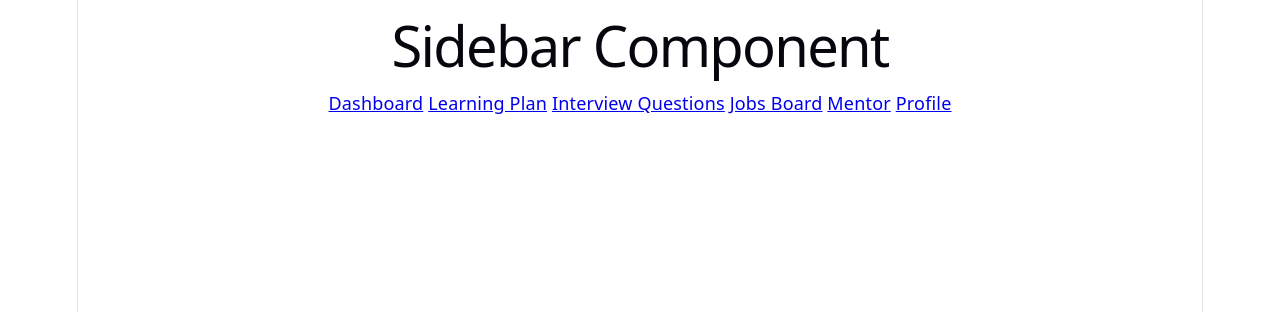
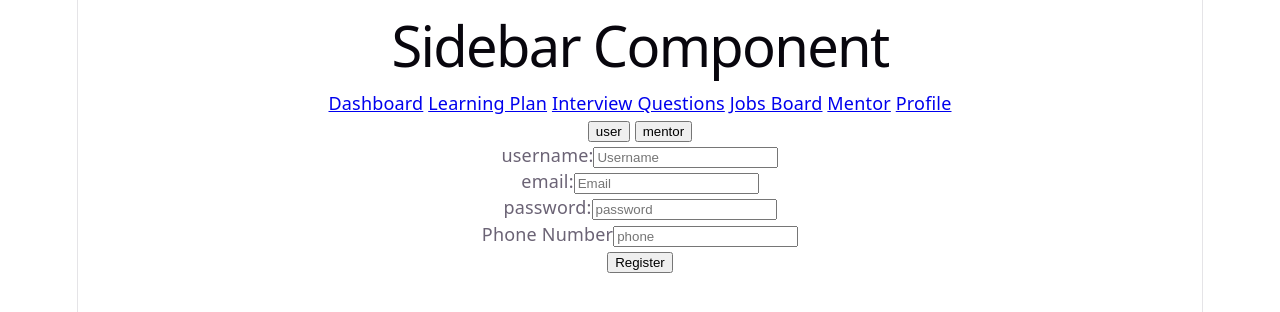
Before and after one commit to anikethgowda-cr/career-guru, a React (Vite) app in the folder frontend/: page /register in a window 1280 px wide. Shown: the top 312 px of the page. Built offline with nearby package versions, Linux system fonts and the light colour scheme.

Commit message:
added register and login feature

```diff
--- a/frontend/src/App.jsx
+++ b/frontend/src/App.jsx
@@ -7,12 +7,16 @@ import JobsBoard from "./pages/JobsBoard";
 import Mentor from "./pages/Mentor";
 import Profile from "./pages/Profile";
 import WeekPlan from "./components/learningplan/WeekPlan";
+import Register from "./pages/Register";
+import Login from "./pages/Login";
 
 export default function App() {
   return (
     <>
       <Sidebar />
       <Routes>
+        <Route path="/register" element={<Register/>}/>
+        <Route path="/login" element={<Login />} />
         <Route path="/dashboard" element={<Dashboard />} />
         <Route path="/learning-plan" element={<LearningPlan />} />
         <Route path="/learning-plan/week/:weekNumber" element={<WeekPlan />} />
--- /dev/null
+++ b/frontend/src/auth-reducer/AuthReducer.jsx
@@ -0,0 +1,17 @@
+
+
+export default function reducer(state,action){
+    switch(action.type){
+        case "LOGIN":{
+            return {...state,isLoggedIn:true,user:action.payload}
+        }
+        case "LOGOUT":{
+            return {...state,isLoggedIn:false,user:null}
+        }
+        default:{
+            throw new Error("Invalid action type")
+
+        }
+    }
+
+}
--- a/frontend/src/components/learningplan/WeekPlan.jsx
+++ b/frontend/src/components/learningplan/WeekPlan.jsx
@@ -12,17 +12,15 @@ export default function WeekPlan() {
 
     const { data, loading, serverError } = useSelector(
         (state) => state.learningPlan
-    );
+    )
 
     useEffect(() => {
         if (!data) {
             dispatch(fetchLearningPlan());
         }
-    }, [data, dispatch]);
+    }, [data, dispatch])
 
-    const week = data?.weeks?.find(
-        (week) => week.weekNumber === Number(weekNumber)
-    );
+    const week = data?.weeks?.find((week) => week.weekNumber === Number(weekNumber))
 
     console.log(week?.sessions)
 
@@ -31,7 +29,7 @@ export default function WeekPlan() {
         <>
             {loading && <h2>Loading...</h2>}
 
-            {serverError && (<p style={{color:"red"}}>{serverError.message}</p>)}
+            {serverError && (<p style={{color:"red"}}>{serverError.status} - {serverError.message}</p>)}
 
             {!loading && !serverError && week && (
                 <>
@@ -39,6 +37,7 @@ export default function WeekPlan() {
                     <h2>{week.overview}</h2>
 
                     <table border={1}>
+
                         <thead>
                             <tr>
                                 <th>title</th>
@@ -47,6 +46,7 @@ export default function WeekPlan() {
                                 <th>reference</th>
                             </tr>
                         </thead>
+
                         <tbody>
                             {week.sessions.map((session,index)=>{
                                 return (
@@ -62,6 +62,7 @@ export default function WeekPlan() {
                     </table>
                 </>
             )}
+
             {!loading && !serverError && data && !week && (<h2>Week not found</h2>)}
         </>
     );
--- a/frontend/src/components/learningplan/WeeksPlan.jsx
+++ b/frontend/src/components/learningplan/WeeksPlan.jsx
@@ -10,6 +10,7 @@ export default function WeeksPlan(){
     })
 
     console.log(data.weeks[0].sessions)
+
     function handleNavigation(weekNumber){
         navigate(`/learning-plan/week/${weekNumber}`)
     }
--- /dev/null
+++ b/frontend/src/context/AuthContext.jsx
@@ -0,0 +1,27 @@
+import { createContext, useReducer } from "react";
+import reducer from "../auth-reducer/AuthReducer";
+export const AuthContext=createContext()
+
+
+const initialState={
+    isLoggedIn:false,
+    user:null
+}
+
+
+export function AuthProvider({children}){
+
+const[state,dispatch]=useReducer(reducer ,initialState)
+
+
+
+    return(
+        <>
+        <AuthContext.Provider value={{...state,dispatch}}>
+            {children}
+        </AuthContext.Provider>
+
+        </>
+    )
+
+}
--- a/frontend/src/main.jsx
+++ b/frontend/src/main.jsx
@@ -4,6 +4,7 @@ import {Provider} from "react-redux"
 import './index.css'
 import App from './App.jsx'
 import store from "./store.jsx"
+import { AuthProvider } from './context/AuthContext.jsx'
 
 
 console.log(store.getState())
@@ -14,7 +15,9 @@ store.subscribe(()=>{
 createRoot(document.getElementById('root')).render(
   <Provider store={store}>
     <BrowserRouter>
-      <App />
+      <AuthProvider>
+        <App />
+      </AuthProvider>
     </BrowserRouter>
   </Provider>
 )
--- /dev/null
+++ b/frontend/src/pages/Login.jsx
@@ -0,0 +1,52 @@
+import { useState } from "react";
+import axios from "../config/axios-config";
+
+export default function Login() {
+    const [formData, setFormData] = useState({email: "",password: ""})
+
+    const [role, setRole] = useState("user");
+    const [serverError, setServerError] = useState("");
+
+    function handleFormData(e) {
+        const key = e.target.name;
+        const value = e.target.value;
+        setFormData({...formData,[key]: value});
+    }
+
+    async function handleSubmit(e) {
+        e.preventDefault();
+        const endpoint =role === "user" ? "/user/login" : "/mentor/login";
+        try {
+            const response = await axios.post(endpoint, formData);
+            console.log(response.data);
+            localStorage.setItem("token", response.data.token);
+            localStorage.setItem("role", role);
+            setFormData({
+                email: "",
+                password: ""
+            });
+            setServerError("");
+
+        } catch (err) {
+            const message = err.response?.data?.message || "Something went wrong";
+            console.log(message);
+            setServerError(message);
+        }
+    }
+
+    return (
+        <>
+            <form onSubmit={handleSubmit}>
+                <button type="button" onClick={() => {setRole("user")}} > User</button> {" "}
+                <button type="button" onClick={() => {setRole("mentor")}} > Mentor</button> <br />
+                <h2> Login as {role === "user" ? "User" : "Mentor"} </h2>
+                {serverError && ( <p style={{ color: "red" }}> {serverError} </p> )}
+                <label>Email:</label>
+                <input type="email" name="email" placeholder="Email" value={formData.email} onChange={handleFormData} required /> <br />
+                <label>Password:</label>
+                <input type="texta" name="password" placeholder="Password" value={formData.password} onChange={handleFormData} required/> <br />
+                <button type="submit">Login </button>
+            </form>
+        </>
+    );
+}
--- /dev/null
+++ b/frontend/src/pages/Register.jsx
@@ -0,0 +1,65 @@
+import {useState} from "react"
+import axios from "../config/axios-config"
+import {useNavigate} from "react-router-dom"
+
+export default function Register(){
+    const navigate=useNavigate()
+    const[formData,setFormData]= useState({username:"",email:"",password:"",phone:""})
+    const[role,setRole]=useState("user")
+    const[serverError,setServerError]=useState("")
+
+    function handleFormData(e){
+        const key=e.target.name
+        const value=e.target.value
+        setFormData({...formData,[key]:value})
+    }
+
+    async function handleSubmit(e) {
+    e.preventDefault();
+
+    const endpoint = role === "user" ? "/user/register": "/mentor/register";
+    try {
+        const response = await axios.post(endpoint, formData);
+        console.log(response.data);
+        setFormData({
+            username: "",
+            email: "",
+            password: "",
+            phone: ""
+        });
+        setTimeout(()=>{
+            navigate('/login')
+        },2000)
+
+        setServerError("");
+
+    } catch (err) {
+        const message =err.response?.data?.message ||"Something went wrong";
+        console.log(message);
+        setServerError(message);
+    }
+}
+
+
+    return(
+        <>
+
+        <form onSubmit={handleSubmit}>
+
+            <button type="button" onClick={()=>{setRole("user")}}>user</button> {" "} <button  type="button" onClick={()=>{setRole("mentor")}}>mentor</button> <br />
+            {serverError && <p style={{color:"red"}}>{serverError}</p>  }
+            <label >username:</label>
+            <input type="text" required placeholder="Username" name="username" value={formData.username} onChange={handleFormData}/><br />
+            <label >email:</label>
+            <input type="email" required placeholder="Email"  name="email" value={formData.email}  onChange={handleFormData}/><br />
+            <label >password:</label>
+            <input type="text" required placeholder="password" name="password" value={formData.password}  onChange={handleFormData}/><br />
+            <label >Phone Number</label>
+            <input type="text" required placeholder="phone" name="phone" value={formData.phone}  onChange={handleFormData}/> <br />
+            <button type="submit" >Register</button>
+
+        </form>
+
+        </>
+    )
+}
```
